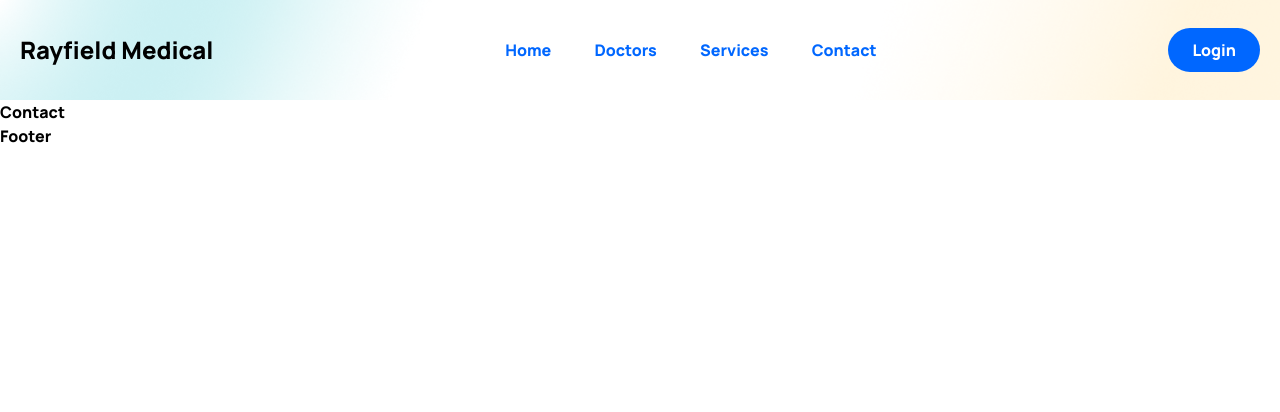
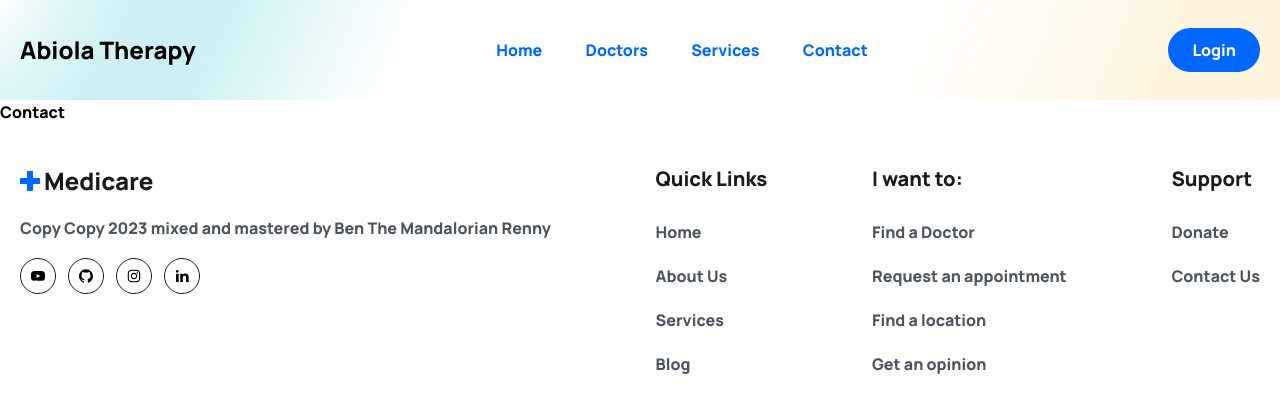
Before and after one commit to Youngben1/Hospital_care, a React (Vite) app in the folder frontend/: page /contact in a window 1280 px wide. Shown: the top 412 px of the page. Built offline with nearby package versions, Linux system fonts and the light colour scheme.

Commit message:
final work

```diff
--- a/frontend/src/App.css
+++ b/frontend/src/App.css
@@ -8,6 +8,37 @@
 
 body{
   font-family: 'Manrope', sans-serif;
+}
+
+.swiper-pagination-bullet {
+  width: 12px !important;
+  height: 12px !important;
+  border: 1px solid #181a1e !important;
+  opacity: 100% !important;
+  background: #fff !important;
+}
+
+.swiper-pagination-bullet-active {
+  background: #0067ff !important;
+  border: none !important;
+}
+
+.swiper {
+  padding-bottom: 70px !important;
+}
+
+.swiper-slide.swiper-slide-next {
+  background: #0067ff;
+  border-radius: 12px;
+  box-shadow: 0px 20px 70px rgba(0, 103, 255, 0.3 ) !important;
+}
+
+.swiper-slide.swiper-slide-next h4, .swiper-slide.swiper-slide-next p {
+  color: #fff !important;
+}
+
+.swiper-pagination {
+  top: 90% !important;
 }
 
 .sticky_header {
--- a/frontend/src/components/Faq/FaqItem.jsx
+++ b/frontend/src/components/Faq/FaqItem.jsx
@@ -1,8 +1,27 @@
+import { useState } from "react"
+import {AiOutlinePlus, AiOutlineMinus} from "react-icons/ai"
 
+const FaqItem = ({item}) => {
+    const [ isOpen, setIsOpen] = useState(false)
 
-const FaqItem = () => {
+    const toggleAccordion = () => {
+        setIsOpen(!isOpen)
+    }
+
   return (
-    <div>FaqItem</div>
+    <div className="p-3 lg:p-5 rounded-[12px] border border-solid border-[#D9DCE2] mb-5 cursor-pointer">
+        <div className="flex items-center justify-between gap-5" onClick={toggleAccordion}>
+            <h4 className="text-[16px] leading-7 lg:text-[22px] lg:leading-8 text-headingColor ">{item.question}</h4>
+            <div className={`${isOpen && "bg-primaryColor text-white border-none"} w-7 h-7 lg:w-8 lg:h-8 flex items-center justify-center rounded border border-solid border-[#141F21]`}>
+                {isOpen ? <AiOutlineMinus /> : <AiOutlinePlus />}
+            </div>
+        </div>
+
+        {isOpen &&
+            (<div className="mt-4">
+                <p className="text-[14px] leading-6 lg:text-[16px] lg:leading-7 font-[400] text-textColour ">{item.content}</p>
+            </div>)}
+    </div>
   )
 }
 
--- a/frontend/src/components/Footer/Footer.jsx
+++ b/frontend/src/components/Footer/Footer.jsx
@@ -1,8 +1,121 @@
+import { Link } from "react-router-dom";
+import logo from "../../assets/images/logo.png"
+import {RiLinkedinFill} from "react-icons/ri"
+import {AiFillYoutube, AiFillGithub, AiOutlineInstagram } from "react-icons/ai"
 
+const socialLinks = [
+  {
+    path: "https://www.youtube.com",
+  icon: <AiFillYoutube className="group-hover:text-white w-4 h-5" />,
+  },
+  {
+    path: "https://github.com/Youngben1",
+  icon: <AiFillGithub className="group-hover:text-white w-4 h-5" />,
+  },
+  {
+    path: "https://www.instagram.com/renny_benjamin",
+  icon: <AiOutlineInstagram className="group-hover:text-white w-4 h-5" />,
+  },
+  {
+    path: "https://www.linkedin.com/in/benjamin-renny",
+  icon: <RiLinkedinFill className="group-hover:text-white w-4 h-5" />,
+  },
+]
+
+const quickLinks01 = [
+  {
+    path: "/home",
+    display: "Home",
+  },
+  {
+    path: "/",
+    display: "About Us",
+  },
+  {
+    path: "/services",
+    display: "Services",
+  },
+  {
+    path: "/",
+    display: "Blog",
+  },
+];
+
+const quickLinks02 = [
+  {
+    path: "/find-a-doctor",
+    display: "Find a Doctor",
+  },
+  {
+    path: "/",
+    display: "Request an appointment",
+  },
+  {
+    path: "/",
+    display: "Find a location",
+  },
+  {
+    path: "/",
+    display: "Get an opinion",
+  },
+];
+
+const quickLinks03 = [
+  {
+    path: "/",
+    display: "Donate",
+  },
+  {
+    path: "/contact",
+    display: "Contact Us",
+  },
+];
 
 const Footer = () => {
+
+  const year = new Date().getFullYear();
+
   return (
-    <div>Footer</div>
+    <footer  className="pb-16 pt-10">
+      <div className="container">
+        <div className="flex justify-between flex-col md:flex-row flex-wrap gap-[30px] ">
+          <div>
+            <img src={logo} alt="" />
+            <p className="text-[16px] leading-7 text-textColor mt-4 font-[400] ">
+              Copy Copy {year} mixed and mastered by Ben The Mandalorian Renny
+              </p>
+
+              <div className="flex items-center gap-3 mt-4">
+                {socialLinks.map((link, index) => <Link to={link.path} key={index} className="w-9 h-9 rounded-full flex items-center justify-center border border-solid border-[#181A1E] group hover:bg-primaryColor hover:border-none ">{link.icon}</Link>)}
+              </div>
+          </div>
+
+          <div>
+            <h2 className="text-[20px] leading-[30px] font-[700] mb-6 text-headingColor ">Quick Links</h2>
+
+            <ul>
+              {quickLinks01.map((item, index) => <li key={index} className="mb-4" ><Link to={item.path} className="text-[16px] leading-7 font-[400] text-textColor">{item.display}</Link></li>)}
+            </ul>
+          </div>
+
+          <div>
+            <h2 className="text-[20px] leading-[30px] font-[700] mb-6 text-headingColor">I want to:</h2>
+
+            <ul>
+              {quickLinks02.map((item, index) => <li key={index} className="mb-4" ><Link to={item.path} className="text-[16px] leading-7 font-[400] text-textColor">{item.display}</Link></li>)}
+            </ul>
+          </div>
+
+          <div>
+            <h2 className="text-[20px] leading-[30px] font-[700] mb-6 text-headingColor ">Support</h2>
+
+            <ul>
+              {quickLinks03.map((item, index) => <li key={index} className="mb-4" ><Link to={item.path} className="text-[16px] leading-7 font-[400] text-textColor">{item.display}</Link></li>)}
+            </ul>
+          </div>
+        </div>
+      </div>
+    </footer>
   )
 }
 
--- a/frontend/src/components/Header/Header.jsx
+++ b/frontend/src/components/Header/Header.jsx
@@ -1,6 +1,5 @@
 import { NavLink, Link } from "react-router-dom"
 import { useEffect, useRef } from "react"
-// import logo from "../../assets/images/logo.png"
 import userImg from "../../assets/images/avatar-icon.png"
 import {BiMenu} from "react-icons/bi"
 
@@ -52,8 +51,7 @@ const Header = () => {
       <div className="container">
         <div className="flex items-center justify-between">
           <div>
-            {/* <img src={logo} alt="picture" /> */}
-            <h1 className="font-bold text-2xl">Rayfield Medical</h1>
+            <h1 className="font-bold text-2xl">Abiola Therapy</h1>
           </div>
 
           <div className="navigation" ref={menuRef} onClick={toggleMenu} >
--- a/frontend/src/pages/Home.jsx
+++ b/frontend/src/pages/Home.jsx
@@ -8,12 +8,13 @@ import icon03 from "../assets/images/icon03.png";
 import featureImg from "../assets/images/feature-img.png";
 import AvatarIcon from "../assets/images/avatar-icon.png";
 import videoImg from "../assets/images/video-icon.png";
-import faqImg from "../assets/images/faq-img.png"
+import faqImg from "../assets/images/faq-img.png";
 import { BsArrowRight } from "react-icons/bs";
 import About from "../components/About/About";
 import ServiceList from "../components/Services/ServiceList";
 import Doctorlist from "../components/Doctors/Doctorlist";
 import FaqList from "../components/Faq/FaqList";
+
 
 const Home = () => {
   return (
@@ -259,7 +260,7 @@ const Home = () => {
         <div className="container">
           <div className="flex justify-between gap-[50px] lg:gap-0">
             <div className="w-1/2 hidden md:block">
-              <img src={faqImg}  alt=""/>
+              <img src={faqImg} alt="" />
             </div>
 
             <div className="w-full md:w-1/2">
@@ -269,6 +270,20 @@ const Home = () => {
           </div>
         </div>
       </section>
+
+      <section>
+        <div className="container">
+          <div className="xl:w-[470px] mx-auto">
+            <h2 className="heading text-center">
+              What our patients have to say
+            </h2>
+            <p className="text_para text-center">
+              Top class care for every patient. Our health care system is
+              unmatched
+            </p>
+          </div>
+        </div>
+      </section>
     </>
   );
 };
```
